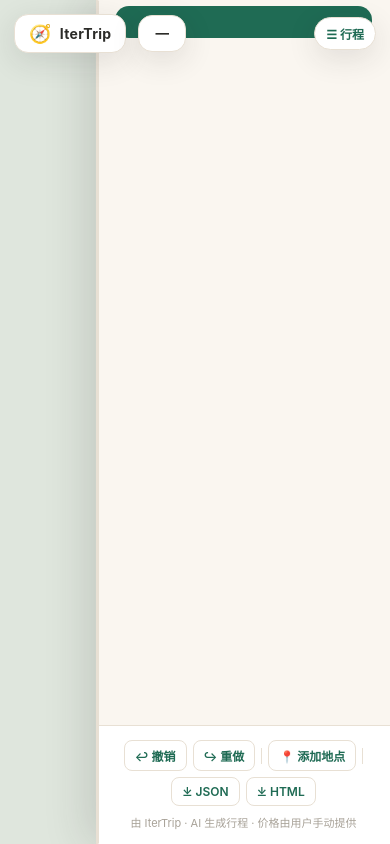
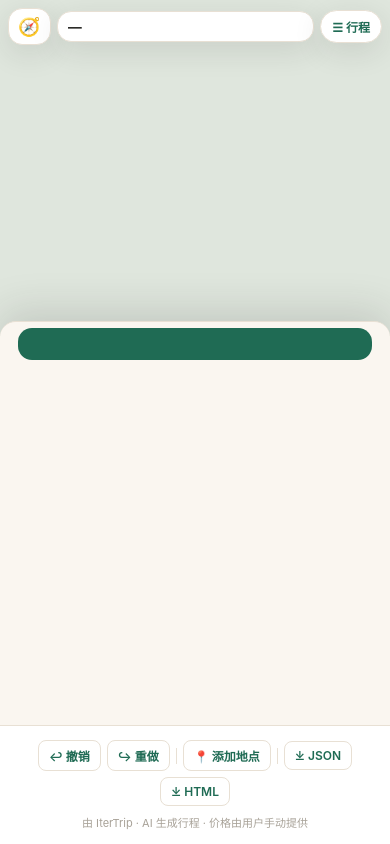
Before and after one commit to Dragonzhi/itertrip, a Python web app: template backend/templates/route_map.html in a window 390 px wide. Run offline with Jinja, Linux system fonts and the light colour scheme; the template is opened without the code that fills it, so the values that code supplies are empty.

Commit message:
feat(m23-p6): 导出 HTML 模板手机适配
≤640px：顶栏收紧（品牌只留图标、元信息隐藏）否则「☰ 行程」被挤出屏外；右侧栏改底部抽屉（宽度交回 CSS，initPanelResize 在手机短路，避免内联 400px 半屏）；✎/✕ 触点到 28px。新增探针脚本用真实 builder 生成导出 HTML 供 SHOT_URL 量测。

```diff
--- a/backend/templates/route_map.html
+++ b/backend/templates/route_map.html
@@ -351,6 +351,27 @@
     .trip-title h1 { font-size: 14px; }
     #toggle-panel { padding: 7px 11px; font-size: 12px; }
     #legend { display: none; }
+
+    /* M23：手机顶栏收紧——品牌只留图标、元信息进抽屉，否则标题会把「☰ 行程」挤出屏外 */
+    #topbar { top: 8px; left: 8px; right: 8px; gap: 6px; }
+    .brand { padding: 7px 9px; }
+    .brand .name { display: none; }
+    .trip-title { flex: 1 1 auto; padding: 6px 10px; }
+    .trip-title .meta { display: none; }
+
+    /* M23：手机把右侧栏改成底部抽屉——先看到地图，行程从下面拉出。
+       宽度交给 CSS（见 initPanelResize 的 mobile 短路，避免内联 400px 半屏）。 */
+    #panel {
+      top: auto; bottom: 0; left: 0; right: 0;
+      width: 100% !important; max-width: none !important; height: 62dvh;
+      border-left: 0; border-top: 1px solid var(--line);
+      border-radius: 16px 16px 0 0;
+      padding-bottom: env(safe-area-inset-bottom);
+      box-shadow: 0 -10px 40px rgba(43,43,40,.15);
+    }
+    #panel.collapsed { transform: translateY(calc(100% + 2px)); }
+    .panel-resize { display: none; }          /* 横拖在手机上没意义 */
+    .place-edit, .place-del { width: 28px; height: 28px; }   /* 20px 点不中 */
   }
 </style>
 </head>
@@ -1161,6 +1182,12 @@
   function clamp(w){ const b = bounds(); return Math.round(Math.min(Math.max(w, b.minW), b.maxW)); }
   let curW = 0;   /* 已应用宽度：收手/夹边/键盘都以它为准，避免二次 DOM 测量把刚拖出的宽度盖掉 */
   function applyWidth(w){
+    if (window.matchMedia && window.matchMedia('(max-width: 640px)').matches){
+      /* 手机是底部抽屉：宽度/最大宽度交回 CSS，别留下桌面拖出来的内联宽度 */
+      panel.style.width = ''; panel.style.maxWidth = '';
+      curW = currentWidth();
+      return curW;
+    }
     w = clamp(w);
     panel.style.width = w + 'px';
     panel.style.maxWidth = 'none';   /* 覆盖 CSS max-width，改由 JS 夹边控制 */
```
Also changed, not shown: backend/_probe_export.py (added, +17 -0 lines).
